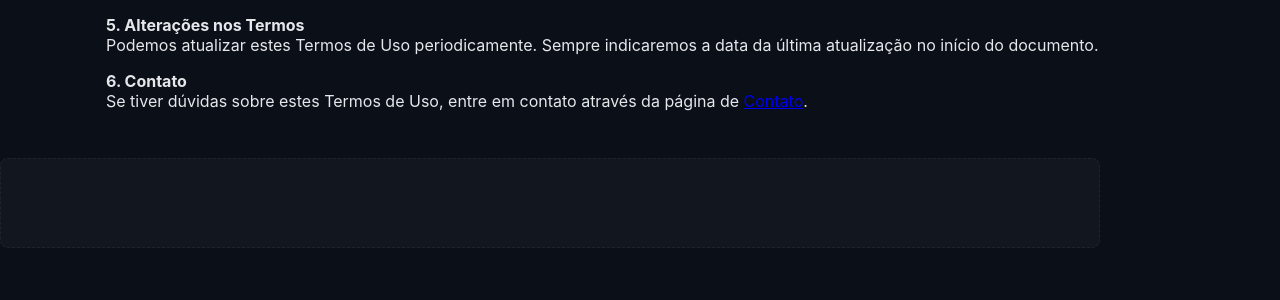
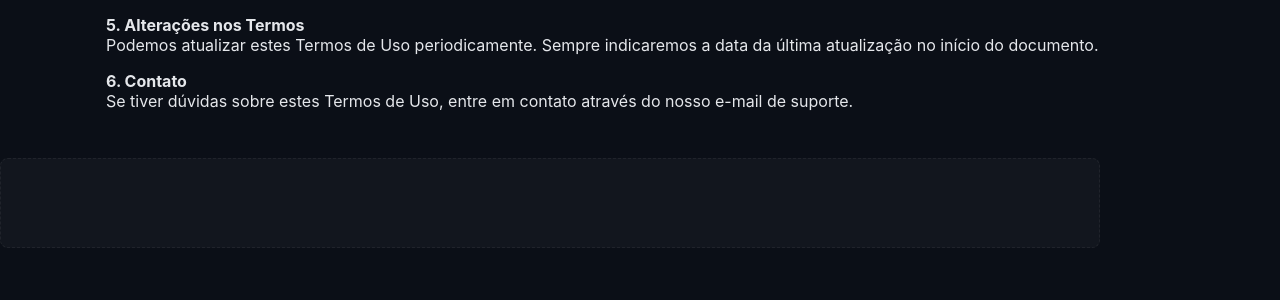
Before and after one commit to carloslestat56/cubopdf, a Flask app: page /termos-de-uso in a window 1280 px wide. Shown: the part 683-983 px from the top of the page. Run offline with Flask 3, Linux system fonts and the light colour scheme.

Commit message:
Update termos.html

```diff
--- a/templates/termos.html
+++ b/templates/termos.html
@@ -1,6 +1,6 @@
 {% extends "base.html" %}
 
-{% block title %}Política de Privacidade - CuboPDF{% endblock %}
+{% block title %}Termos de Uso - CuboPDF{% endblock %}
 
 {% block content %}
 <h2>Termos de Uso</h2>
@@ -29,6 +29,5 @@
 Sempre indicaremos a data da última atualização no início do documento.</p>
 
 <p><strong>6. Contato</strong><br>
-Se tiver dúvidas sobre estes Termos de Uso, entre em contato através da página de <a href="{{ url_for('contato') }}">Contato</a>.</p>
-
+Se tiver dúvidas sobre estes Termos de Uso, entre em contato através do nosso e-mail de suporte.</p>
 {% endblock %}
```
